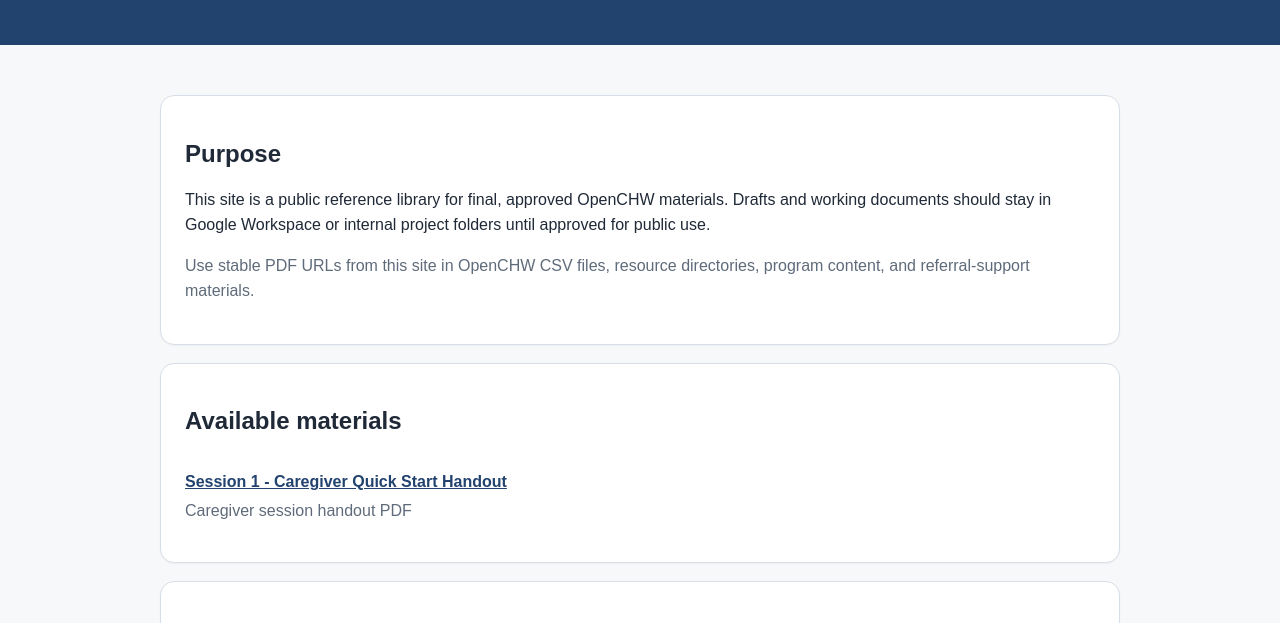
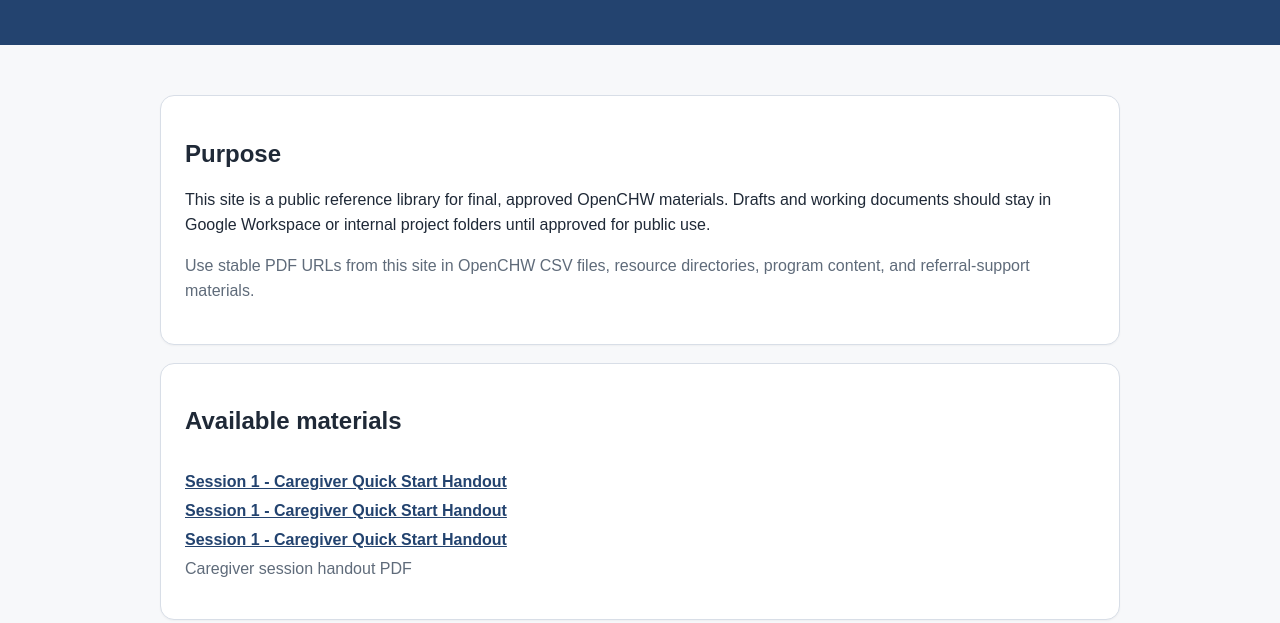
Before and after one commit to openchw/openchw-resource-library, a plain HTML site: page index.html in a window 1280 px wide. Shown: the part 161-784 px from the top of the page. Drawn offline with Linux system fonts and the light colour scheme.

Commit message:
Update index.html

```diff
--- a/index.html
+++ b/index.html
@@ -98,6 +98,8 @@
       <ul class="resource-list">
         <li>
           <a class="resource-title" href="/materials/sessions/session-1-caregiver-quick-start-handout.pdf">Session 1 - Caregiver Quick Start Handout</a>
+          <a class="resource-title" href="/materials/sessions/session-1-the-caregivers-handbook.pdf">Session 1 - Caregiver Quick Start Handout</a>
+          <a class="resource-title" href="/materials/sessions/session-1-the-caregivers-handbook.pdf">Session 1 - Caregiver Quick Start Handout</a>
           <span class="muted">Caregiver session handout PDF</span>
         </li>
       </ul>
```
